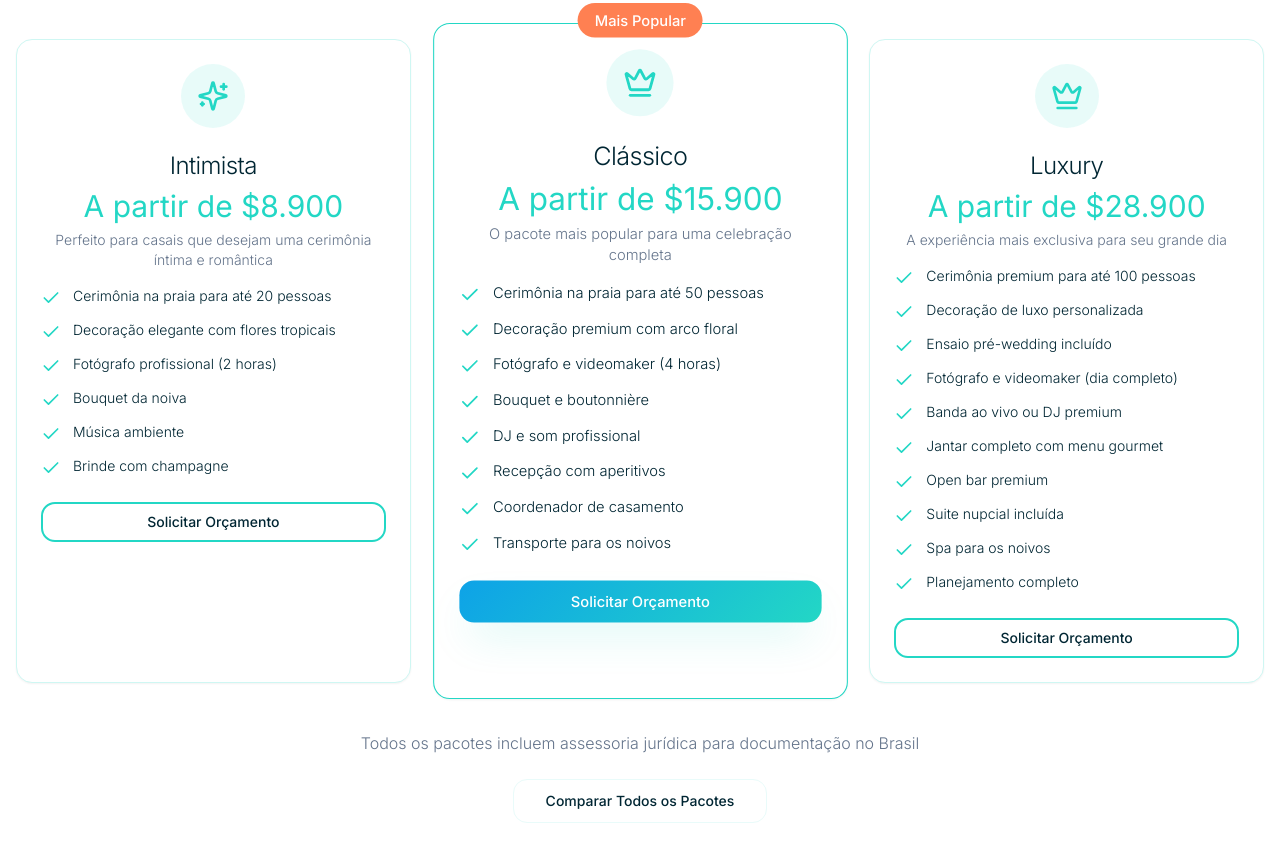
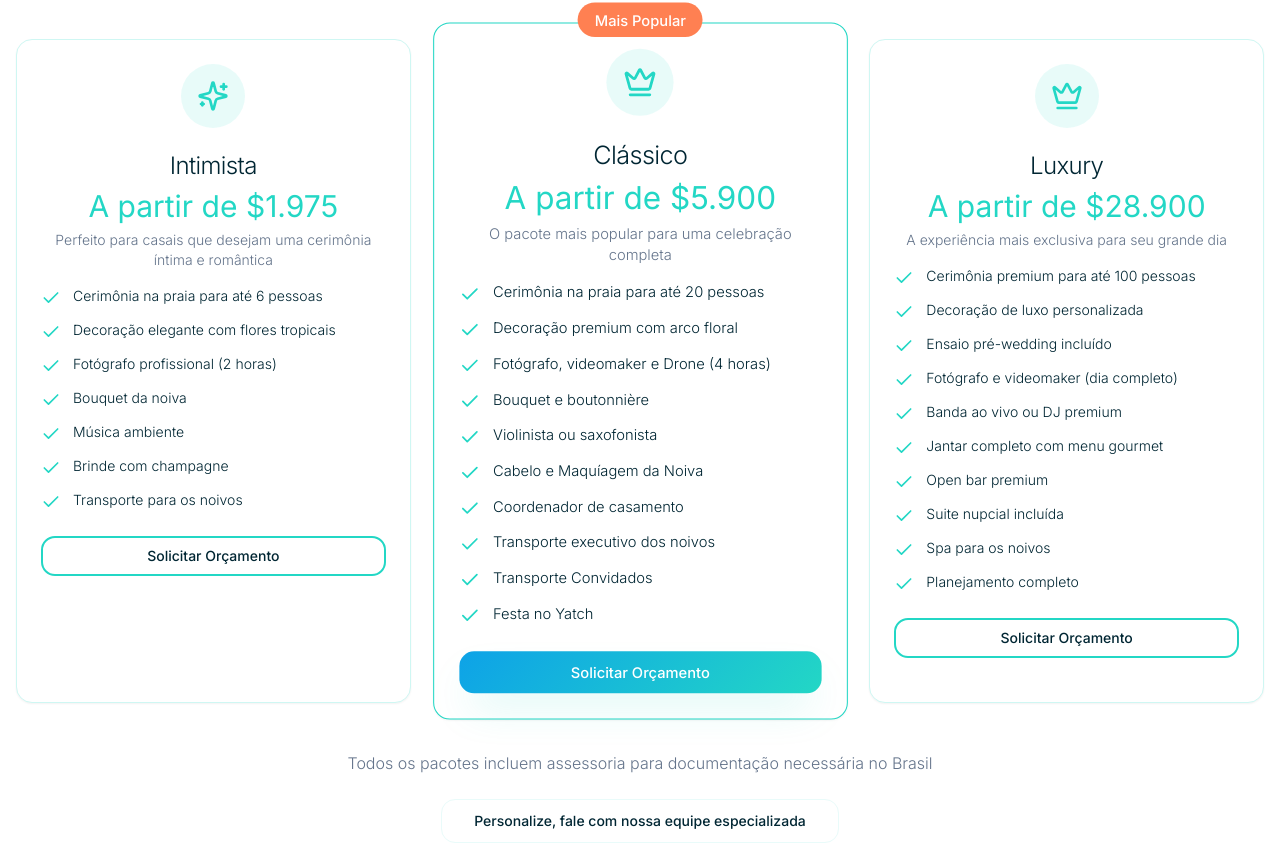
Before and after one commit to allanmonteiro10/cancun-vows-paradise, a React (Vite) app: page / in a window 1280 px wide. Shown: the part 3384-4240 px from the top of the page. Built offline with nearby package versions, Linux system fonts and the light colour scheme; a web font is replaced by a local one.

Commit message:
Update wedding packages and button
Updated wedding package details and changed the "Compare All" button text to "Personalize, fale com nossa equipe especializada."

```diff
--- a/src/components/WeddingPackages.tsx
+++ b/src/components/WeddingPackages.tsx
@@ -7,32 +7,35 @@ const WeddingPackages = () => {
     {
       name: "Intimista",
       icon: Sparkles,
-      price: "A partir de $8.900",
+      price: "A partir de $1.975",
       description: "Perfeito para casais que desejam uma cerimônia íntima e romântica",
       features: [
-        "Cerimônia na praia para até 20 pessoas",
+        "Cerimônia na praia para até 6 pessoas",
         "Decoração elegante com flores tropicais",
         "Fotógrafo profissional (2 horas)",
         "Bouquet da noiva",
         "Música ambiente",
-        "Brinde com champagne"
+        "Brinde com champagne",
+        "Transporte para os noivos"
       ],
       highlighted: false
     },
     {
       name: "Clássico",
       icon: Crown,
-      price: "A partir de $15.900",
+      price: "A partir de $5.900",
       description: "O pacote mais popular para uma celebração completa",
       features: [
-        "Cerimônia na praia para até 50 pessoas",
+        "Cerimônia na praia para até 20 pessoas",
         "Decoração premium com arco floral",
-        "Fotógrafo e videomaker (4 horas)",
+        "Fotógrafo, videomaker e Drone (4 horas)",
         "Bouquet e boutonnière",
-        "DJ e som profissional",
-        "Recepção com aperitivos",
+        "Violinista ou saxofonista",
+        "Cabelo e Maquíagem da Noiva",
         "Coordenador de casamento",
-        "Transporte para os noivos"
+        "Transporte executivo dos noivos",
+        "Transporte Convidados",
+        "Festa no Yatch"
       ],
       highlighted: true
     },
@@ -113,10 +116,10 @@ const WeddingPackages = () => {
 
         <div className="text-center mt-12">
           <p className="text-muted-foreground mb-6">
-            Todos os pacotes incluem assessoria jurídica para documentação no Brasil
+            Todos os pacotes incluem assessoria para documentação necessária no Brasil
           </p>
           <Button variant="outline" size="lg">
-            Comparar Todos os Pacotes
+            Personalize, fale com nossa equipe especializada
           </Button>
         </div>
       </div>
```
